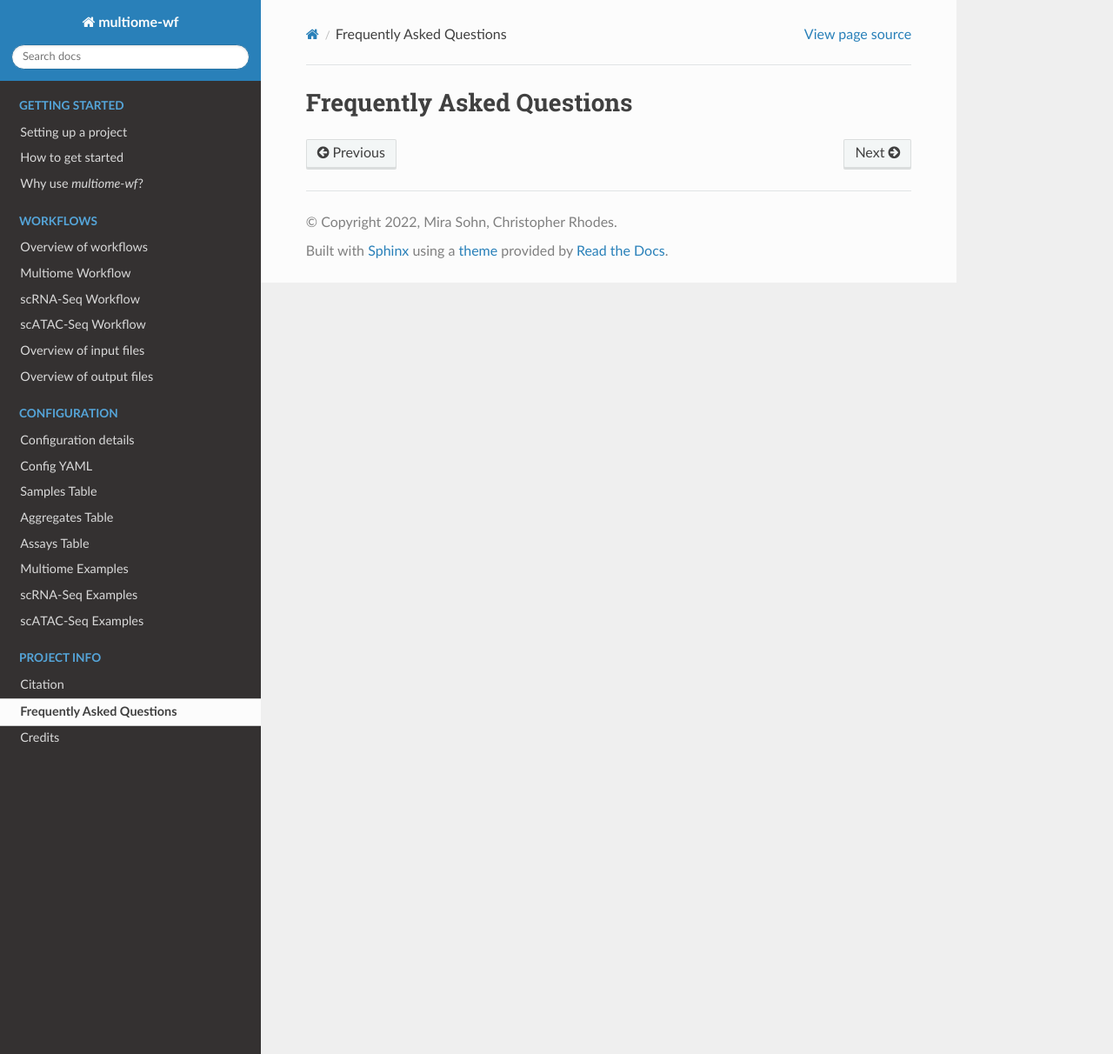
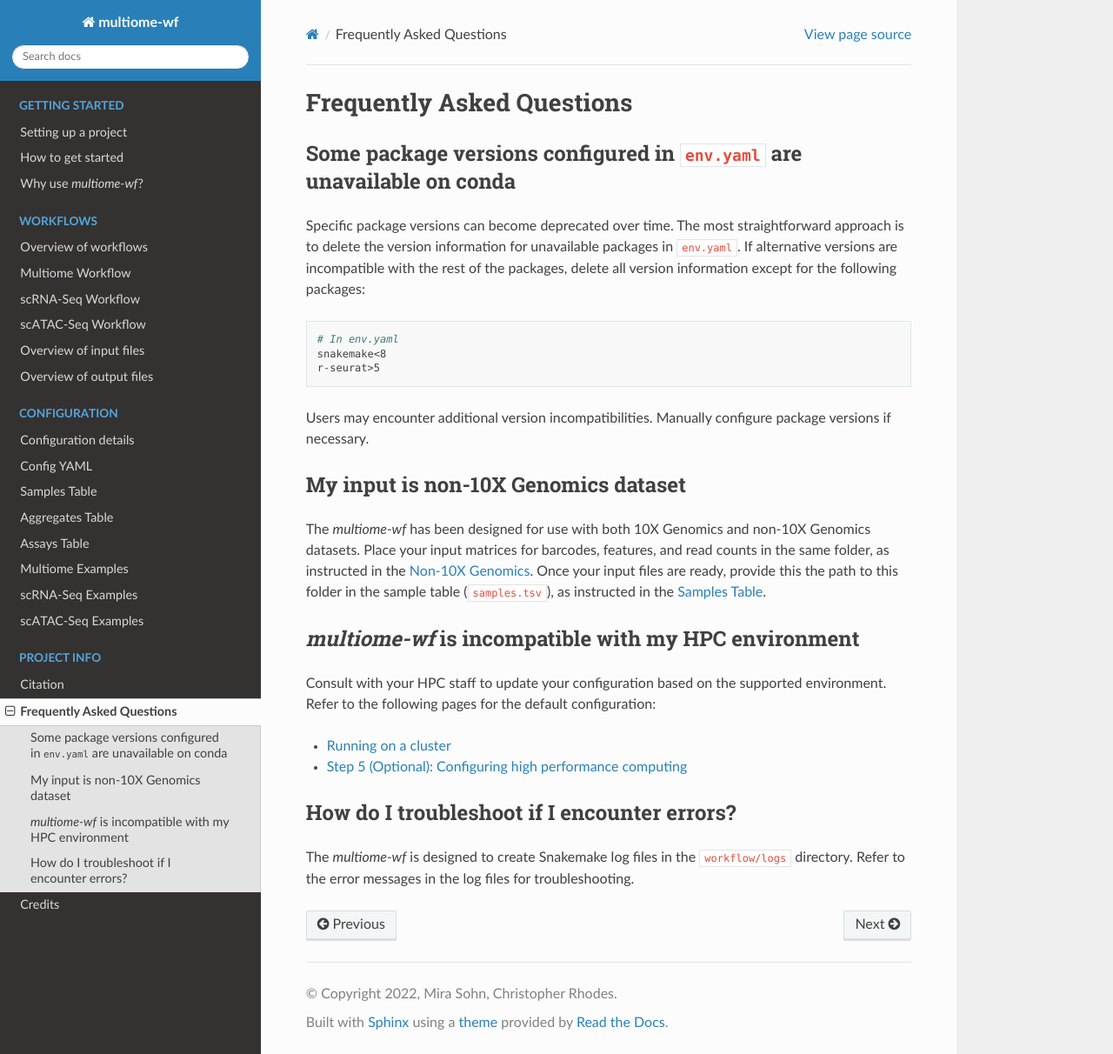
Before and after one commit to NICHD-BSPC/multiome-wf, a Sphinx documentation site: the page built from docs/project-info/faq.rst, in a window 1280 px wide and 1212 px high. Shown: the whole window at 87% size. Built offline with Sphinx 7.4.7 and the Read the Docs theme 2.0.0, drawn with Linux system fonts in a browser that asks for light colours.

Commit message:
QnA update in progress

```diff
--- a/docs/project-info/faq.rst
+++ b/docs/project-info/faq.rst
@@ -3,3 +3,44 @@
 
 Frequently Asked Questions
 ==========================
+
+
+Some package versions configured in ``env.yaml`` are unavailable on conda
+-------------------------------------------------------------------------
+
+Specific package versions can become deprecated over time. The most straightforward approach is to delete
+the version information for unavailable packages in ``env.yaml``. If alternative versions are incompatible
+with the rest of the packages, delete all version information except for the following packages:
+
+.. code-block:: yaml
+
+      # In env.yaml
+      snakemake<8
+      r-seurat>5
+
+
+Users may encounter additional version incompatibilities. Manually configure package versions if necessary.
+
+My input is non-10X Genomics dataset
+------------------------------------
+
+The `multiome-wf` has been designed for use with both 10X Genomics and non-10X Genomics datasets.
+Place your input matrices for barcodes, features, and read counts in the same folder, as instructed
+in the :ref:`non-tenx`. Once your input files are ready, provide this the path to this folder
+in the sample table (``samples.tsv``), as instructed in the :ref:`samples-table`.
+
+`multiome-wf` is incompatible with my HPC environment
+-----------------------------------------------------
+
+Consult with your HPC staff to update your configuration based on the supported environment. Refer to
+the following pages for the default configuration:
+
+- :ref:`cluster`
+- :ref:`configure-hpc`
+
+
+How do I troubleshoot if I encounter errors?
+--------------------------------------------
+
+The `multiome-wf` is designed to create Snakemake log files in the ``workflow/logs`` directory. Refer to
+the error messages in the log files for troubleshooting.
```
